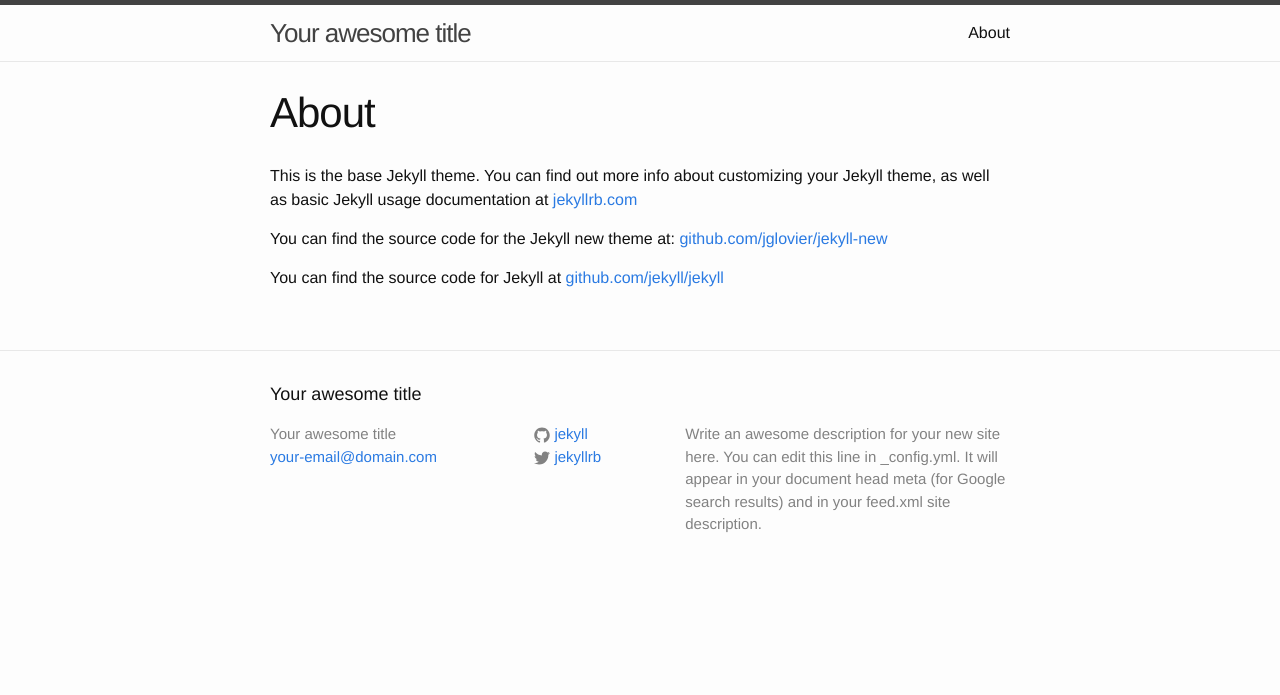
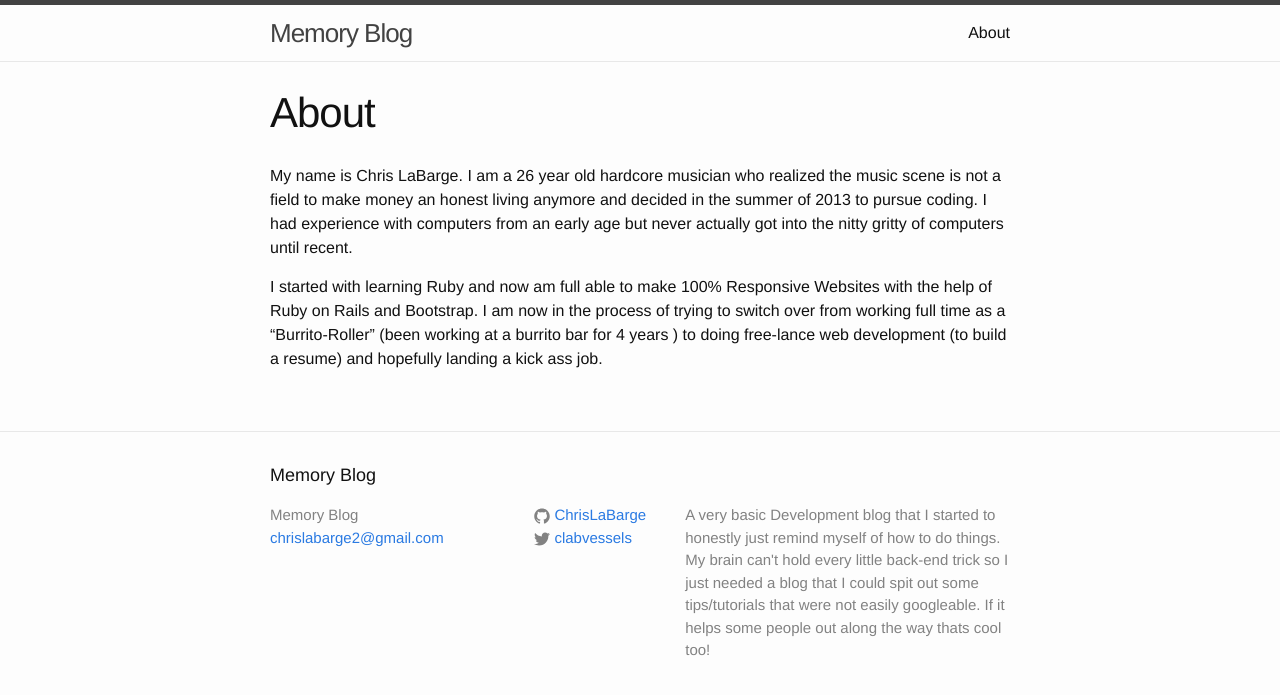
Before and after one commit to chrislabarge/chrislabarge.github.io, a Jekyll site: the page built from about.md, in a window 1280 px wide. Shown: the top 695 px of the page. Built offline with Jekyll 4.4.1, drawn with Linux system fonts in a browser that asks for light colours.

Commit message:
added my first blog.. and made an about me

```diff
--- a/_config.yml
+++ b/_config.yml
@@ -1,14 +1,15 @@
 # Site settings
-title: Your awesome title
-email: your-email@domain.com
+title: Memory Blog
+email: chrislabarge2@gmail.com
 description: > # this means to ignore newlines until "baseurl:"
-  Write an awesome description for your new site here. You can edit this
-  line in _config.yml. It will appear in your document head meta (for
-  Google search results) and in your feed.xml site description.
+  A very basic Development blog that I started to honestly just remind myself of how to do things.
+  My brain can't hold every little back-end trick so I just needed a blog that I could spit out
+  some tips/tutorials that were not easily googleable. If it helps some people out along the way
+  thats cool too!
 baseurl: "" # the subpath of your site, e.g. /blog/
-url: "http://yourdomain.com" # the base hostname & protocol for your site
-twitter_username: jekyllrb
-github_username:  jekyll
+url: "http://chrislabarge.github.io" # the base hostname & protocol for your site
+twitter_username: clabvessels
+github_username:  ChrisLaBarge
 
 # Build settings
 markdown: kramdown
--- a/about.md
+++ b/about.md
@@ -4,8 +4,12 @@ title: About
 permalink: /about/
 ---
 
-This is the base Jekyll theme. You can find out more info about customizing your Jekyll theme, as well as basic Jekyll usage documentation at [jekyllrb.com](http://jekyllrb.com/)
+My name is Chris LaBarge.  I am a 26 year old hardcore musician who realized the music scene is not a field to
+make money an honest living anymore and decided in the summer of 2013  to pursue coding.  I had
+experience with computers from an early age but never actually got into the nitty gritty of computers
+until recent.
 
-You can find the source code for the Jekyll new theme at: [github.com/jglovier/jekyll-new](https://github.com/jglovier/jekyll-new)
-
-You can find the source code for Jekyll at [github.com/jekyll/jekyll](https://github.com/jekyll/jekyll)
+I started with learning Ruby and now am full able to make 100% Responsive Websites
+with the help of Ruby on Rails and Bootstrap.  I am now in the process of trying to switch over from
+working full time as a "Burrito-Roller" (been working at a burrito bar for 4 years ) to doing free-lance
+web development (to build a resume) and hopefully landing a kick ass job.
```
Also changed, not shown: _posts/2014-10-16-unicorn-server.markdown (added, +106 -0 lines).
